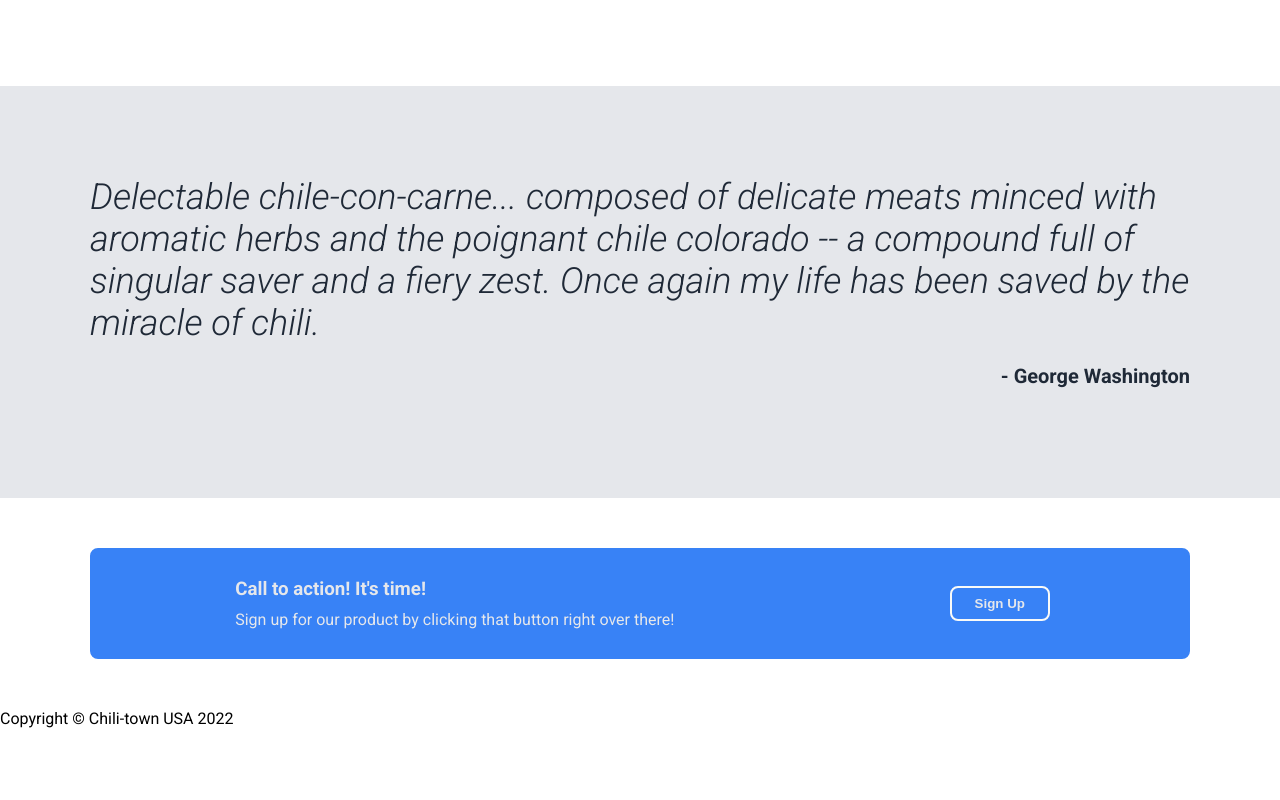
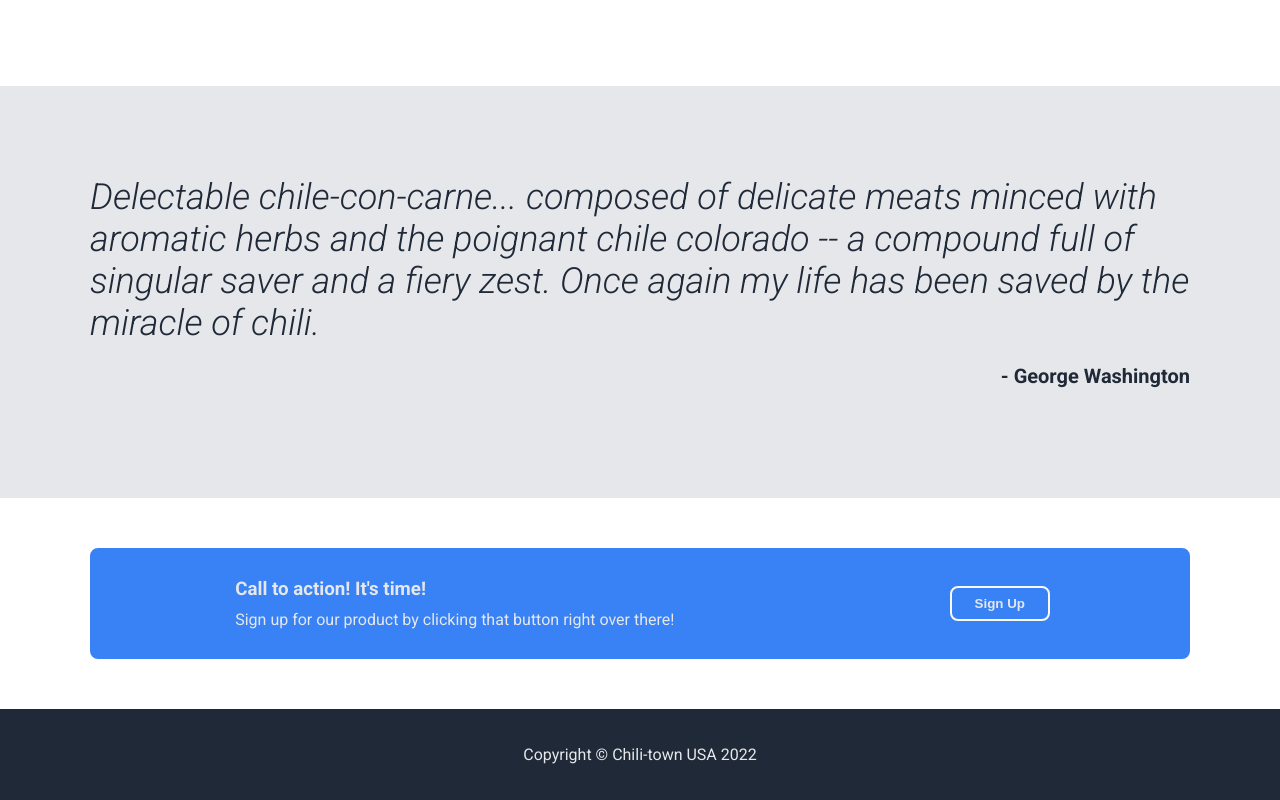
Before and after one commit to neptuneSkeleton/landing-page, a plain HTML site: page index.html in a window 1280 px wide. Shown: the part 890-1690 px from the top of the page. Before the commit the page ends 1634 px from the top, so only its background shows below. Drawn offline with Linux system fonts and the light colour scheme.

Commit message:
Complete landing page project

```diff
--- a/style.css
+++ b/style.css
@@ -164,3 +164,12 @@ ul {
     border: 2px solid #f9faf8;
     border-radius: 8px;
 }
+
+.footer {
+    display: flex;
+    justify-content: center;
+    background-color: #1f2937;
+    padding: 20px 0px 20px 0px;
+    align-items: center;
+    color: #e5e7eb;
+}
```
